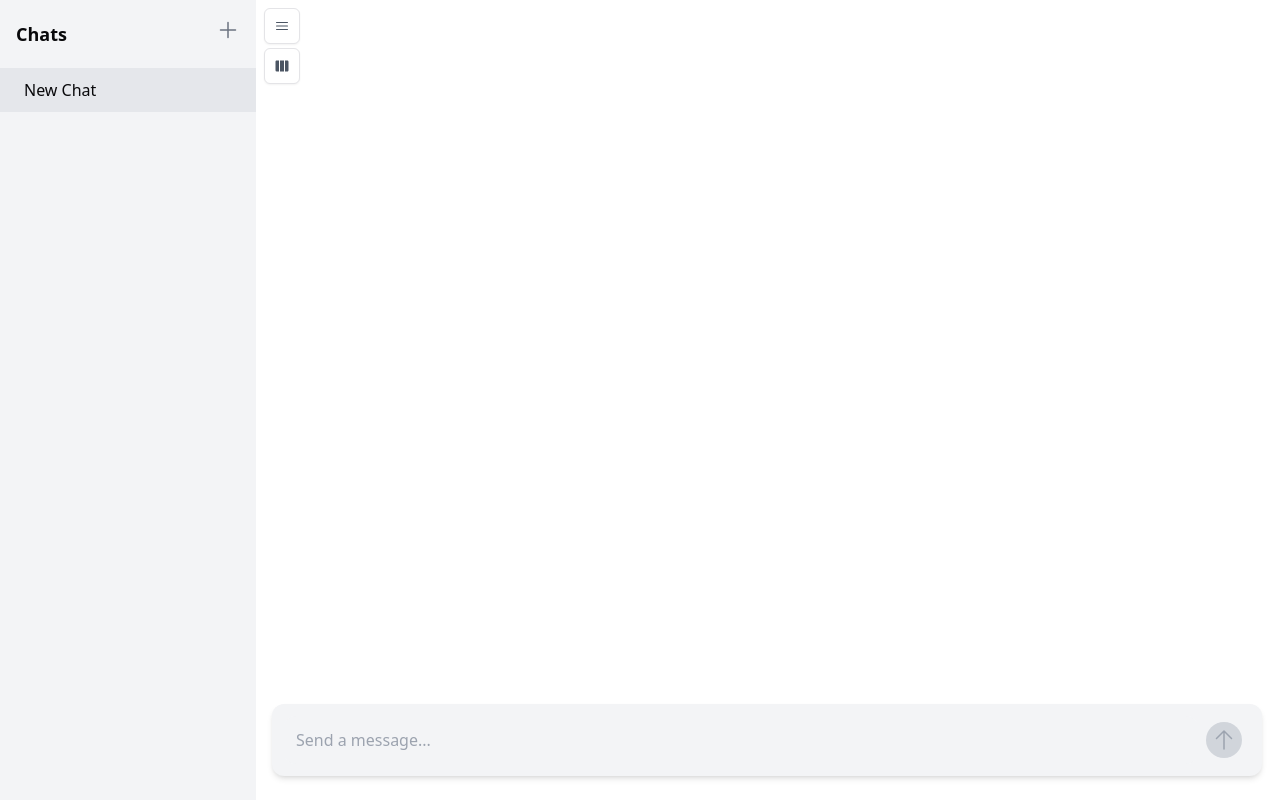
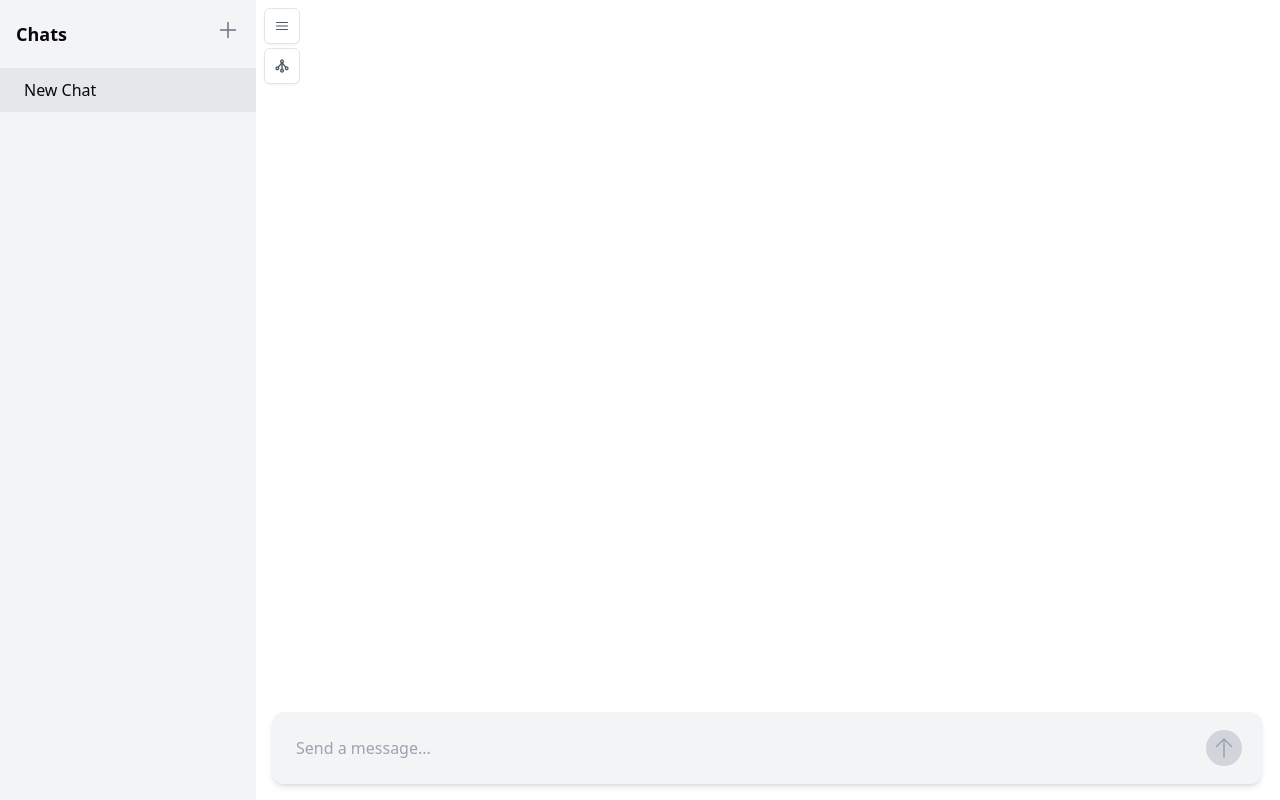
Before and after one commit to julietlawton/conceptify.ai, a Next.js app: page / in a window 1280 px wide. Built offline with nearby package versions, Linux system fonts and the light colour scheme.

Commit message:
Minor UI improvements

```diff
--- a/src/app/components/chat-bubble.tsx
+++ b/src/app/components/chat-bubble.tsx
@@ -26,7 +26,7 @@ const components: Partial<Components> = {
     },
     ul: ({ children, ...props }) => {
         return (
-            <ul className="list-decimal list-outside ml-4" {...props}>
+            <ul className="list-disc list-outside ml-4" {...props}>
                 {children}
             </ul>
         );
@@ -115,7 +115,7 @@ export function ChatBubble({
         <div
             key={index}
             className={`p-3 rounded-lg ${msg.role === "user"
-                ? "max-w-xs md:max-w-md bg-gray-200 text-black self-end"
+                ? "max-w-xs md:max-w-md bg-gray-200 text-black self-end rounded-xl"
                 : "text-gray-900"
                 }`}
         >
--- a/src/app/components/chat.tsx
+++ b/src/app/components/chat.tsx
@@ -1,4 +1,4 @@
-import { useState, useRef, useEffect} from 'react';
+import { useState, useRef, useEffect } from 'react';
 import { useChat, useCurrentGraph } from '../context/ChatContext';
 import { Message } from 'ai';
 import { getModelResponse, streamModelResponse } from '../lib/model';
@@ -26,6 +26,7 @@ export default function Chat() {
     const [loadingMessageId, setLoadingMessageId] = useState<string | null>(null);
 
     const messagesEndRef = useRef<HTMLDivElement | null>(null);
+    const chatContainerRef = useRef<HTMLDivElement | null>(null);
 
     // // Auto-scroll when messages update
     // useLayoutEffect(() => {
@@ -98,6 +99,10 @@ export default function Chat() {
 
         setInput(""); // Clear input
         setIsLoading(true);
+
+        if (chatContainerRef.current) {
+            chatContainerRef.current.scrollTop = 0;
+        }
 
         let streamedContent = "";
 
@@ -269,7 +274,7 @@ export default function Chat() {
     return (
         <div className="flex flex-col flex-grow h-full bg-white overflow-x-hidden w-full">
             <div className="w-full max-w-5xl mx-auto flex flex-col flex-grow">
-                <div className="flex-grow w-full mx-auto pb-4 flex flex-col space-y-2 px-4 py-6">
+                <div ref={chatContainerRef} className="flex-grow w-full mx-auto pb-4 flex flex-col space-y-2 px-4 py-6 pb-12">
                     {localMessages.map((msg, index) => (
                         < ChatBubble
                             key={msg.id}
@@ -280,76 +285,12 @@ export default function Chat() {
                             loadingMessageId={loadingMessageId}
                         />
                     ))}
-                    <div ref={messagesEndRef} className="shrink-0 min-w-[24px] min-h-[24px]" />
+                    {/* <div ref={messagesEndRef} className="shrink-0 min-w-[24px] min-h-[24px]" /> */}
                 </div>
             </div>
-            <div className="sticky bottom-0 w-full bg-white">
-                <div className="max-w-5xl mx-auto mb-6 px-4">
+            <div className="sticky-bottom w-full bg-white px-4 pb-4">
                 <ChatInput sendMessage={sendMessage} input={input} setInput={setInput} isLoading={isLoading} />
             </div>
         </div>
-        </div>
     );
-
-    // function ChatBubble(index: number, msg: Message) {
-    //     return (
-    //         <div
-    //             key={index}
-    //             className={`p-3 rounded-lg ${msg.role === "user"
-    //                 ? "max-w-xs md:max-w-md bg-gray-200 text-black self-end"
-    //                 : "text-gray-900"
-    //                 }`}
-    //         >
-    //             <div className="flex items-start gap-4">
-    //                 {/* Assistant Icon */}
-    //                 {msg.role === "assistant" && (
-    //                     <SparklesIcon className="size-8 p-2 ring-gray-300 flex items-center justify-center rounded-full ring-1 shrink-0" />
-    //                 )}
-
-    //                 {/* Message Content - User Text or Assistant Markdown */}
-    //                 <div className="space-y-4">
-    //                     {msg.role === "user" ? (
-    //                         <span>{msg.content}</span>
-    //                     ) : (
-    //                         <Markdown>{msg.content}</Markdown>
-    //                     )}
-
-    //                     {/* Button below assistant messages */}
-    //                     {msg.role === "assistant" && !isLoading && (
-    //                         <button className="mt-2 flex items-center gap-1 px-2 py-1 text-black border text-sm bg-white rounded-md hover:bg-gray-100">
-    //                             <ArrowRightEndOnRectangleIcon className="w-4 h-4" />
-    //                             <span>Add to graph</span>
-    //                         </button>
-    //                     )}
-    //                 </div>
-    //             </div>
-    //         </div>
-    //     );
-    // }
-
-
-    // function ChatBubble(index: number, msg: Message) {
-    //     return <div
-    //         key={index}
-    //         className={`p-3 rounded-lg ${msg.role === "user"
-    //             ? "max-w-xs md:max-w-md bg-gray-200 text-black self-end"
-    //             : "text-gray-900"}`}
-    //     >
-    //         <div className="flex items-start gap-4">
-    //             {/* Assistant Icon */}
-    //             {msg.role === "assistant" && (
-    //                 <SparklesIcon className="size-8 p-2 ring-gray-300 flex items-center justify-center rounded-full ring-1 shrink-0" />
-    //             )}
-
-    //             {/* Message Content - User Text or Assistant Markdown */}
-    //             {msg.role === "user" ? (
-    //                 <span>{msg.content}</span>
-    //             ) : (
-    //                 <div className="space-y-4">
-    //                     <Markdown>{msg.content}</Markdown>
-    //                 </div>
-    //             )}
-    //         </div>
-    //     </div>;
-    // }
 }
--- a/src/app/components/graph-toolbar.tsx
+++ b/src/app/components/graph-toolbar.tsx
@@ -228,7 +228,7 @@ export function GraphToolbar({
                         </Tooltip>
 
                         {isSearchOpen && (
-                            <div className="absolute top-full left-0 mt-2 w-64 bg-white border rounded shadow z-20">
+                            <div className="absolute top-full left-0 mt-2 w-64 bg-white rounded shadow z-20">
                                 <Input
                                     ref={searchInputRef}
                                     type="text"
@@ -236,14 +236,14 @@ export function GraphToolbar({
                                     onChange={(e) => setSearchTerm(e.target.value)}
                                     onKeyDown={handleKeyDown}
                                     placeholder="Search nodes..."
-                                    className="w-full border rounded px-2 py-1"
+                                    className="w-full rounded px-2 py-1"
                                 />
                                 {searchResults.length > 0 && (
                                     <div className="mt-1 max-h-72 overflow-y-auto">
                                         {searchResults.map((node, index) => (
                                             <div
                                                 key={node.id}
-                                                className={`${inter.className} px-2 py-1 cursor-pointer border-b last:border-0 ${index === highlightIndex ? "bg-gray-100" : "hover:bg-gray-100"
+                                                className={`${inter.className} px-2 py-1 text-gray-600 cursor-pointer border-b last:border-0 ${index === highlightIndex ? "bg-gray-100" : "hover:bg-gray-100"
                                                     }`}
                                                 onClick={() => handleSelectNode(node)}
                                             >
--- a/src/app/components/side-nav.tsx
+++ b/src/app/components/side-nav.tsx
@@ -48,7 +48,7 @@ export default function SideNav() {
                 </TooltipProvider>
             </div>
 
-            <div className="w-64 flex flex-col space-y-2 overflow-y-auto">
+            <div className="scrollbar-no-background w-64 flex flex-col space-y-2 overflow-y-auto">
                 {Object.keys(conversations).length > 0 ? (
                     Object.values(conversations)
                     .sort((a, b) => getLastMessageTime(b) - getLastMessageTime(a))
--- a/src/app/globals.css
+++ b/src/app/globals.css
@@ -97,3 +97,9 @@
   display: list-item !important;
   margin-bottom: 0.25rem;
 }
+
+.sticky-bottom {
+  position: sticky;
+  bottom: 0;
+  z-index: 10;
+}
--- a/src/app/page.tsx
+++ b/src/app/page.tsx
@@ -8,6 +8,7 @@ import { Button } from "@/components/ui/button"
 import { TooltipProvider, Tooltip, TooltipTrigger, TooltipContent } from "@/components/ui/tooltip";
 import { ViewColumnsIcon, Bars3Icon } from "@heroicons/react/24/solid";
 import { useChat } from "./context/ChatContext";
+import { GraphIcon } from "./ui/icons";
 
 export default function Home() {
   const [isVisualizerOpen, setIsVisualizerOpen] = useState(false)
@@ -69,7 +70,7 @@ export default function Home() {
                     className="absolute top-12 left-2 z-10 text-gray-600"
                     onClick={() => setIsVisualizerOpen(!isVisualizerOpen)}
                   >
-                    <ViewColumnsIcon className="h-4 w-4" />
+                    <GraphIcon/>
                     <span className="sr-only">Toggle Visualizer</span>
                   </Button>
                 </TooltipTrigger>
--- a/src/app/ui/icons.tsx
+++ b/src/app/ui/icons.tsx
@@ -24,3 +24,13 @@ export const ColorGradientIcon = () => (
         <path fill="url(#myGradient)" d="M480-80q-83 0-156-31.5T197-197q-54-54-85.5-127T80-480q0-83 31.5-156T197-763q54-54 127-85.5T480-880q83 0 156 31.5T763-763q54 54 85.5 127T880-480q0 83-31.5 156T763-197q-54 54-127 85.5T480-80Z" />
     </svg>
 );
+
+export const GraphIcon = () => (
+    <svg xmlns="http://www.w3.org/2000/svg"
+        height="24px"
+        viewBox="0 -960 960 960"
+        width="24px"
+        fill="currentColor">
+        <path d="M482-80q-50 0-85-35t-35-85q0-38 22-68.5t56-43.5v-256L303-402q8 14 12.5 29.5T320-340q0 50-35 85t-85 35q-50 0-85-35t-35-85q0-50 35-85t85-35q11 0 21 1.5t20 5.5l172-208q-24-17-38.5-42.5T360-760q0-50 35-85t85-35q50 0 85 35t35 85q0 31-14.5 56.5T547-661l172 208q10-4 20-5.5t21-1.5q50 0 85 35t35 85q0 50-35 85t-85 35q-50 0-85-35t-35-85q0-17 4.5-32.5T657-402L520-568v254q36 12 59 43t23 71q0 50-35 85t-85 35Zm0-80q17 0 28.5-11.5T522-200q0-17-11.5-28.5T482-240q-17 0-28.5 11.5T442-200q0 17 11.5 28.5T482-160ZM200-300q17 0 28.5-11.5T240-340q0-17-11.5-28.5T200-380q-17 0-28.5 11.5T160-340q0 17 11.5 28.5T200-300Zm560 0q17 0 28.5-11.5T800-340q0-17-11.5-28.5T760-380q-17 0-28.5 11.5T720-340q0 17 11.5 28.5T760-300ZM480-720q17 0 28.5-11.5T520-760q0-17-11.5-28.5T480-800q-17 0-28.5 11.5T440-760q0 17 11.5 28.5T480-720Z"/>
+    </svg>
+);
```
Also changed, not shown: src/app/components/network-graph.tsx (+1 -9 lines). Lines whose indentation alone changed are shown as unchanged.
